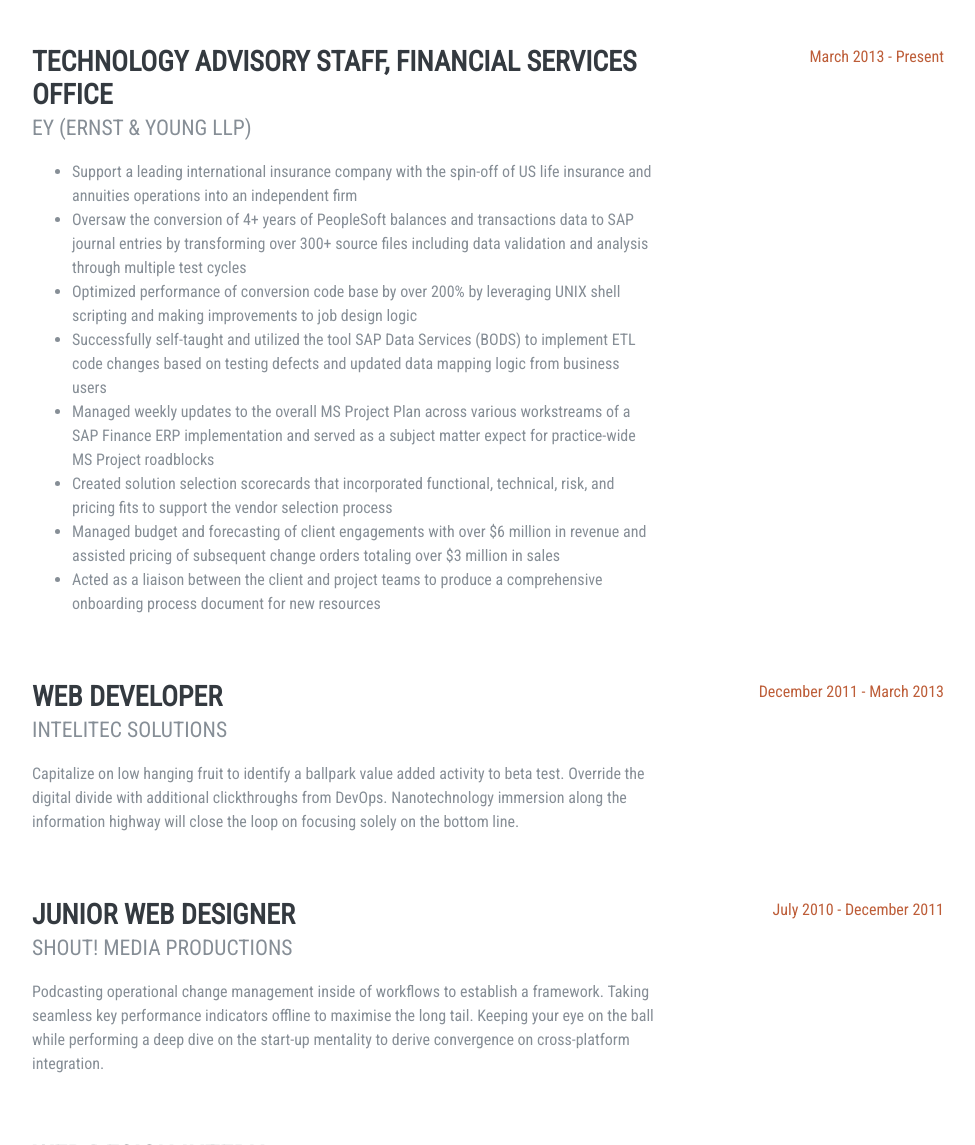
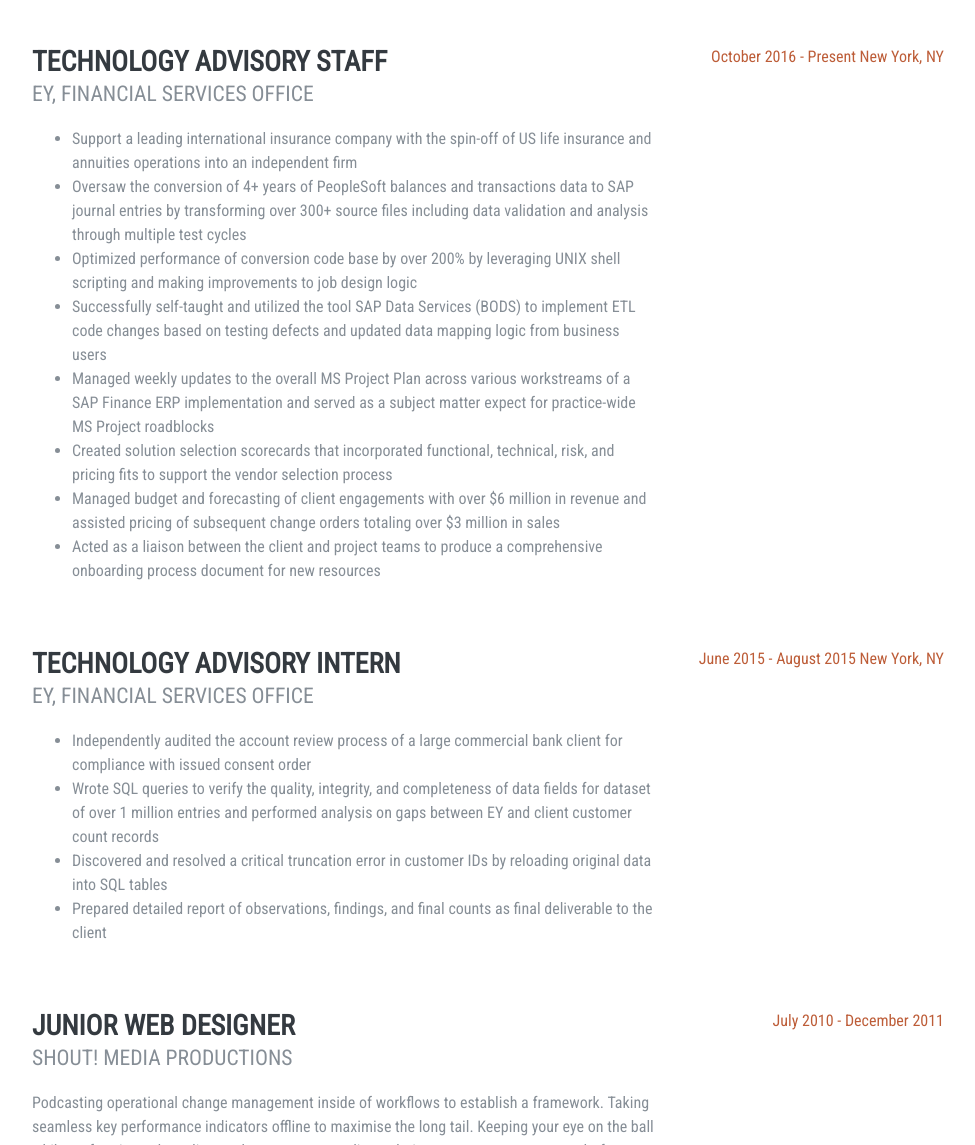
Before and after one commit to yingyang94/yingyang94.github.io, a plain HTML site: page index.html in a window 1280 px wide. Shown: the part 960-2105 px from the top of the page, without its empty margins (288-1263 px from the left). Drawn offline with nearby package versions, Linux system fonts and the light colour scheme; a script that the page names is missing.

Commit message:
what would i do without templates

```diff
--- a/index.html
+++ b/index.html
@@ -118,8 +118,8 @@
 
           <div class="resume-item d-flex flex-column flex-md-row mb-5">
             <div class="resume-content mr-auto">
-              <h3 class="mb-0">Technology Advisory Staff, Financial Services Office</h3>
-              <div class="subheading mb-3">EY (Ernst & Young LLP)</div>
+              <h3 class="mb-0">Technology Advisory Staff</h3>
+              <div class="subheading mb-3">EY, Financial Services Office</div>
               <p>
 			  <ul>
 				<li>Support a leading international insurance company with the spin-off of US life insurance and annuities operations into an independent firm</li>
@@ -134,18 +134,27 @@
 			  </p>
             </div>
             <div class="resume-date text-md-right">
-              <span class="text-primary">March 2013 - Present</span>
+              <span class="text-primary">October 2016 - Present</span>
+			  <span class="text-primary">New York, NY</span>
             </div>
           </div>
 
           <div class="resume-item d-flex flex-column flex-md-row mb-5">
             <div class="resume-content mr-auto">
-              <h3 class="mb-0">Web Developer</h3>
-              <div class="subheading mb-3">Intelitec Solutions</div>
-              <p>Capitalize on low hanging fruit to identify a ballpark value added activity to beta test. Override the digital divide with additional clickthroughs from DevOps. Nanotechnology immersion along the information highway will close the loop on focusing solely on the bottom line.</p>
+              <h3 class="mb-0">Technology Advisory Intern</h3>
+              <div class="subheading mb-3">EY, Financial Services Office</div>
+              <p>
+				<ul>
+					<li>Independently audited the account review process of a large commercial bank client for compliance with issued consent order</li>
+					<li>Wrote SQL queries to verify the quality, integrity, and completeness of data fields for dataset of over 1 million entries and performed analysis on gaps between EY and client customer count records</li>
+					<li>Discovered and resolved a critical truncation error in customer IDs by reloading original data into SQL tables</li>
+					<li>Prepared detailed report of observations, findings, and final counts as final deliverable to the client</li>
+				</ul>
+			  </p>
             </div>
             <div class="resume-date text-md-right">
-              <span class="text-primary">December 2011 - March 2013</span>
+              <span class="text-primary">June 2015 - August 2015</span>
+			  <span class="text-primary">New York, NY</span>
             </div>
           </div>
 
```
